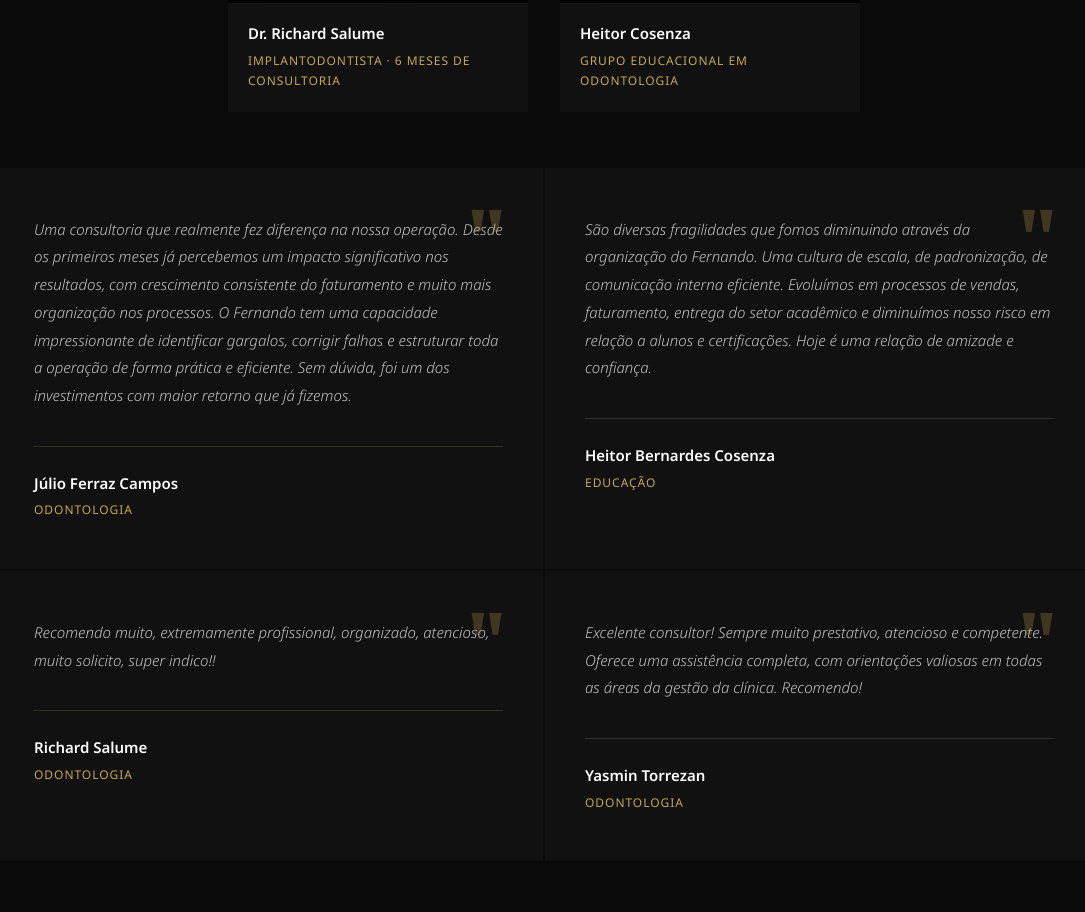
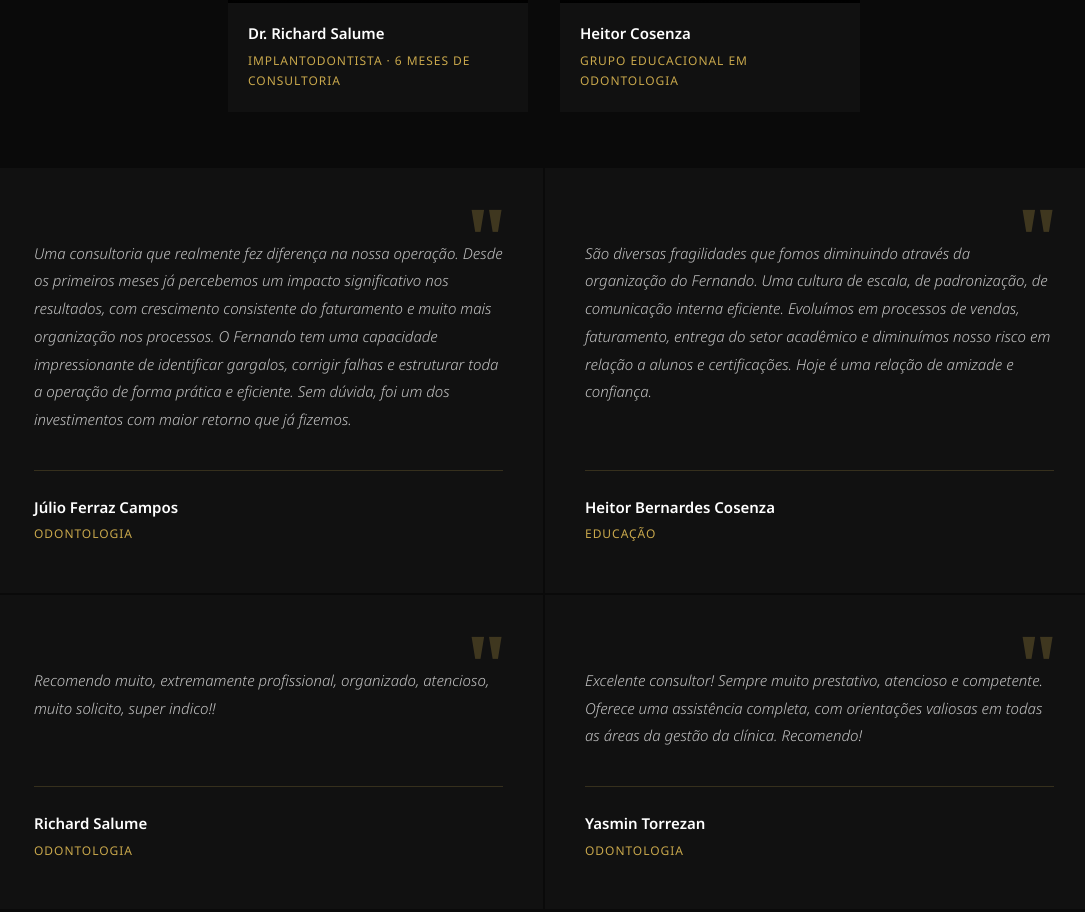
Before and after one commit to giovaninimacedo-gif/fernandomacedo, a plain HTML site: page index.html in a window 1280 px wide. Shown: the part 6937-7849 px from the top of the page, without its empty margins (96-1181 px from the left). Drawn offline with Linux system fonts and the light colour scheme; grey boxes are pictures that could not be loaded.

Commit message:
Home: nomes dos depoimentos alinhados na base dos cartões
Co-Authored-By: Claude Opus 5.5 <noreply@anthropic.com>

```diff
--- a/index.html
+++ b/index.html
@@ -535,9 +535,12 @@
 
   .depoimento {
     background: var(--surface);
-    padding: 48px 40px;
+    padding: 72px 40px 48px;
     position: relative;
+    display: flex;
+    flex-direction: column;
   }
+  .depoimento .depoimento-texto { flex: 1; }
 
   .depoimento::before {
     content: '"';
```
